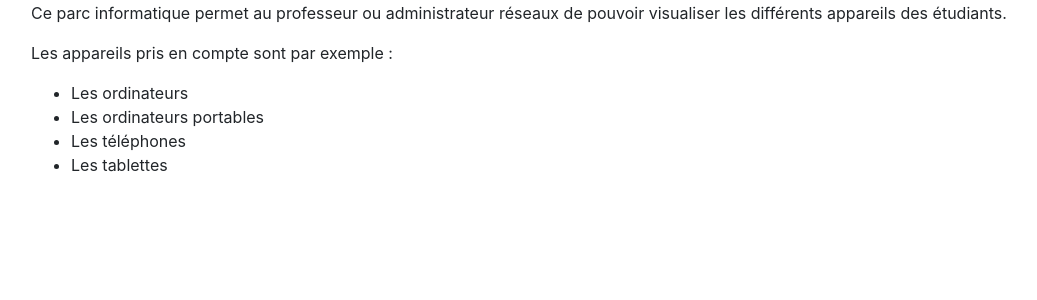
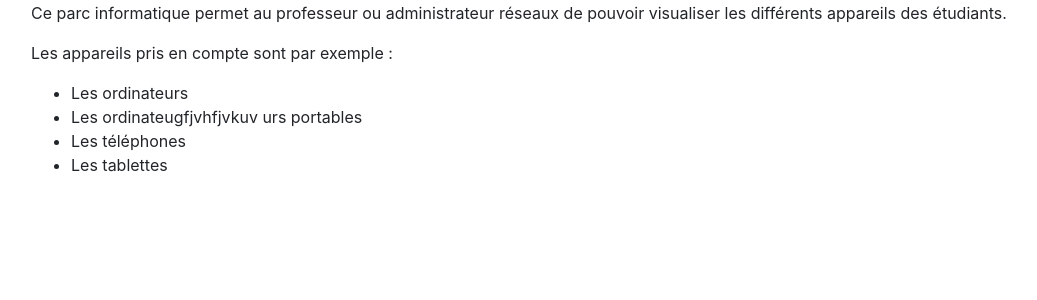
Before and after one commit to Catif/BTS-SIO2_Parc-Informatique, a PHP site: page / in a window 1280 px wide. Shown: the part 141-441 px from the top of the page, without its empty margins (54-1091 px from the left). Run offline with PHP 8.4, Linux system fonts and the light colour scheme.

Commit message:
test
ceci est un test

```diff
--- a/index.php
+++ b/index.php
@@ -12,7 +12,7 @@ require './assets/components/navbar.php';
     <p>Les appareils pris en compte sont par exemple :
         <ul>
             <li>Les ordinateurs</li>
-            <li>Les ordinateurs portables</li>
+            <li>Les ordinateugfjvhfjvkuv urs portables</li>
             <li>Les téléphones</li>
             <li>Les tablettes</li>
         </ul>
```
